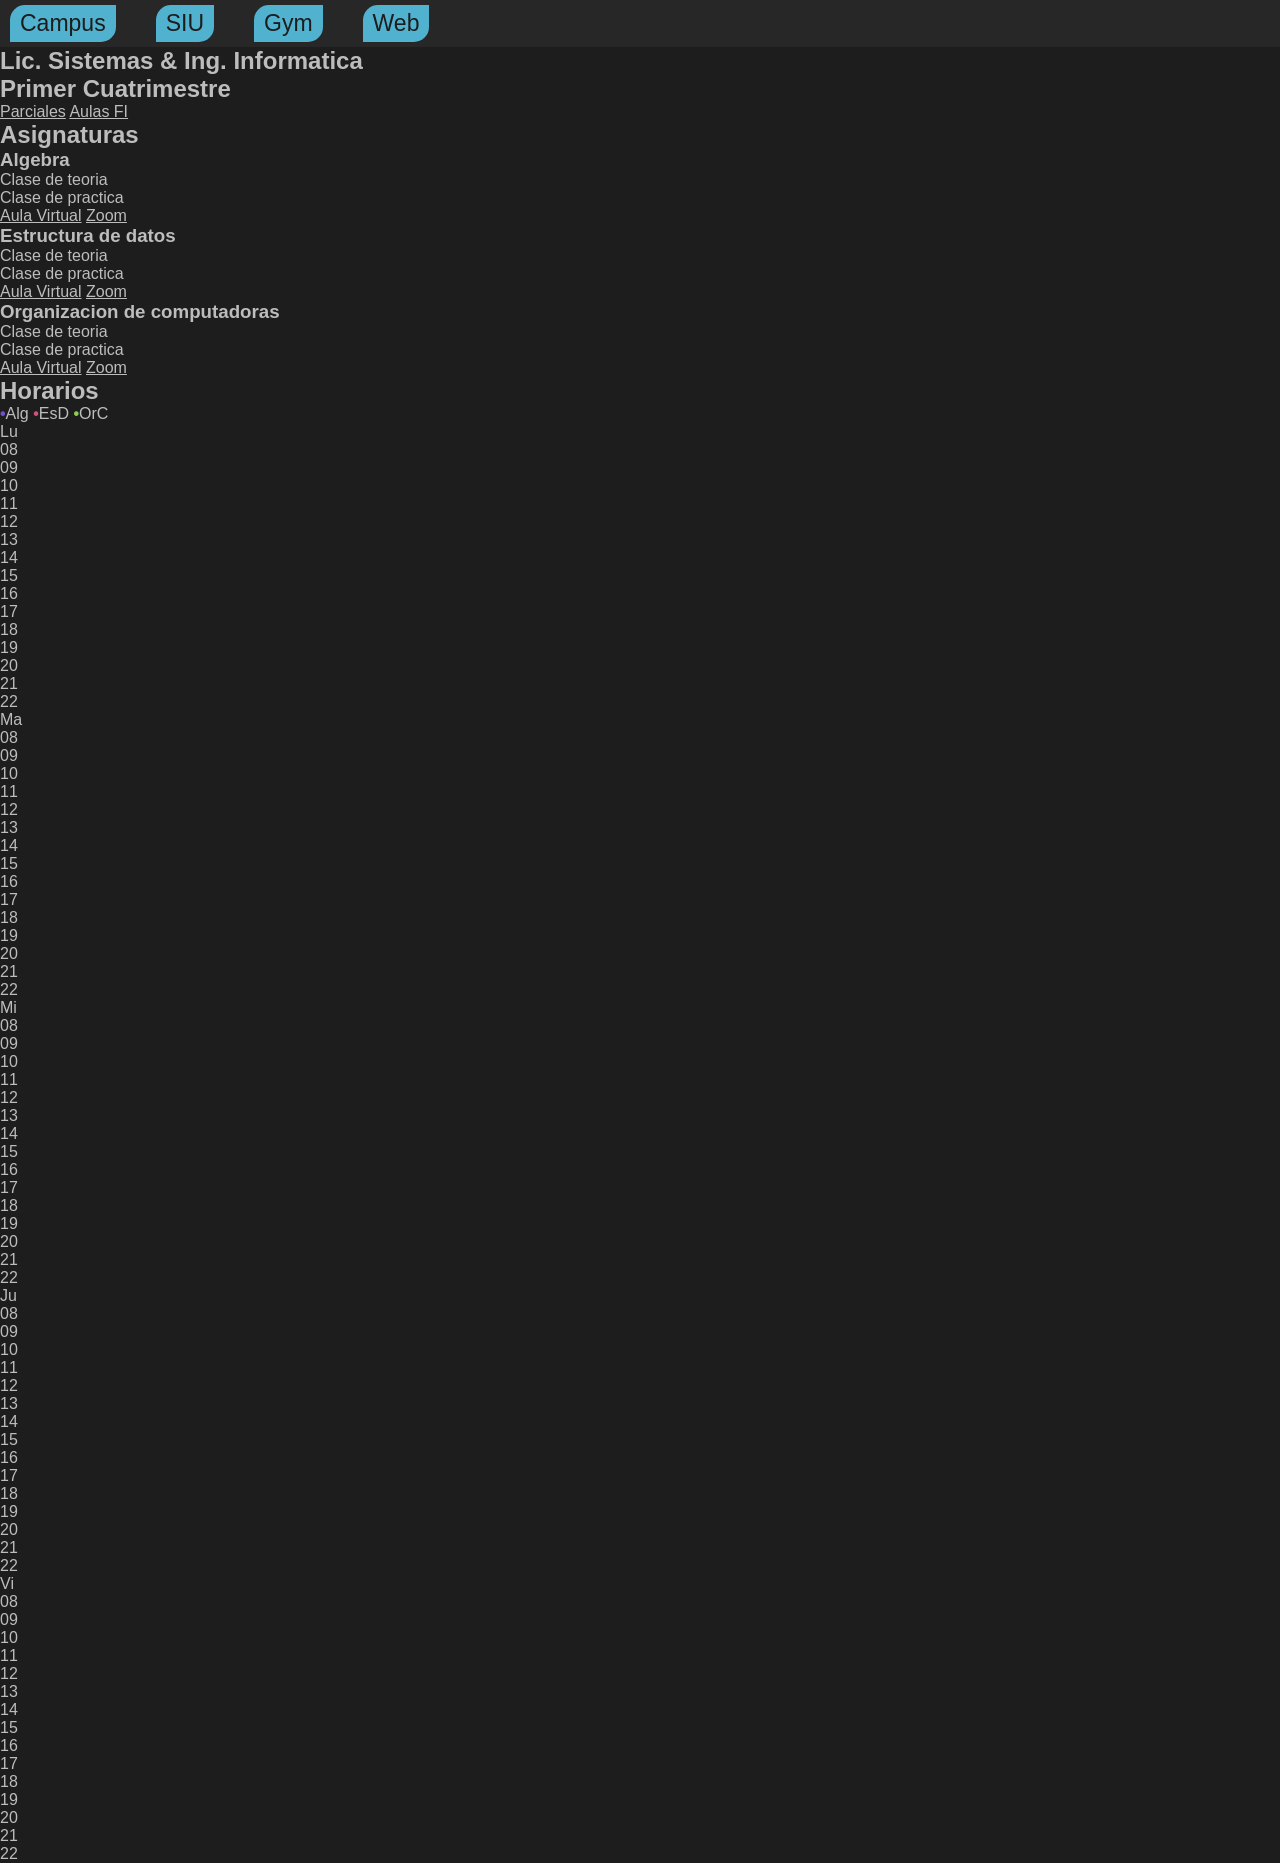
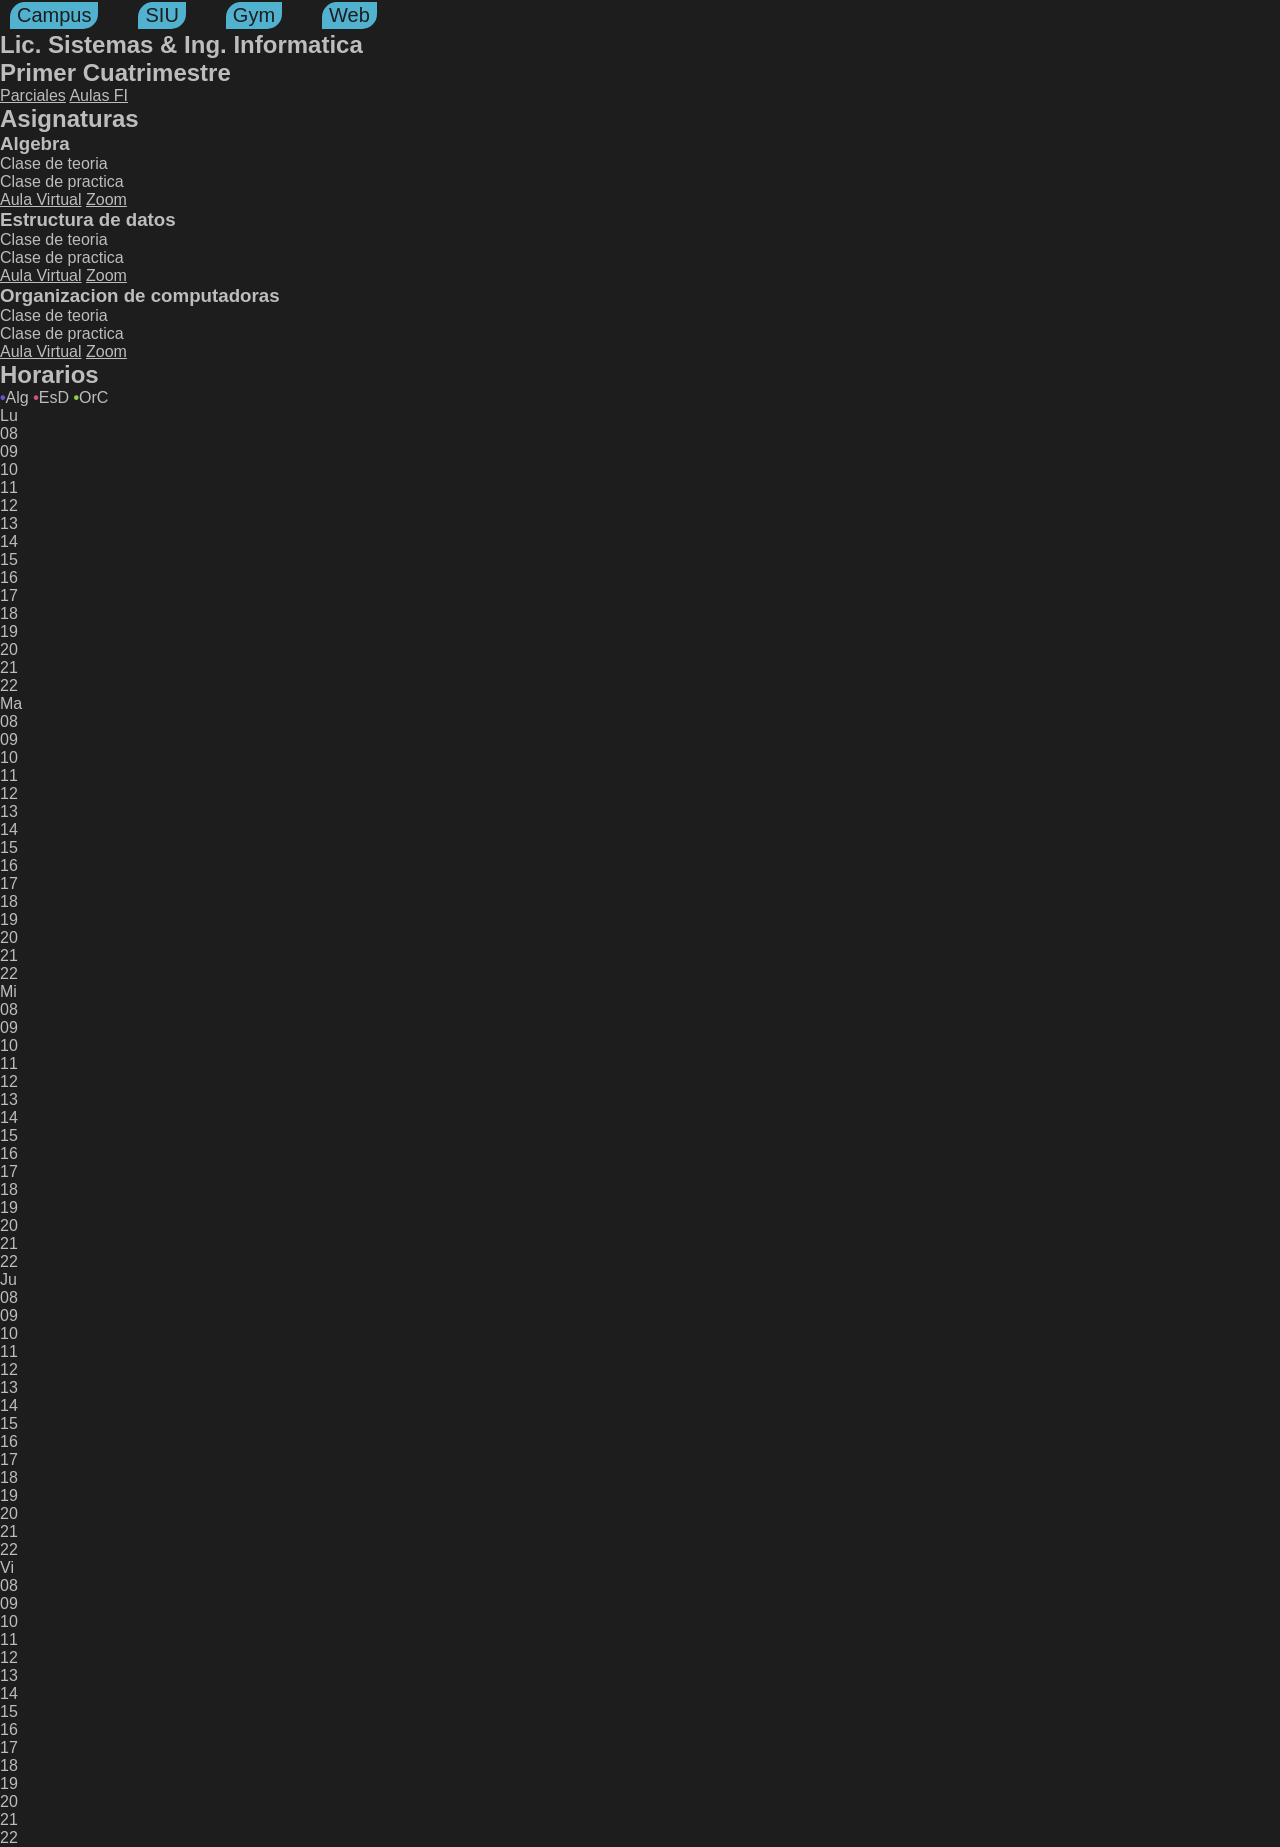

cambio en la UI v0.2

--- a/barra_superior.css
+++ b/barra_superior.css
@@ -4,27 +4,36 @@
   color: #bdbdbd;
   background-color: #1d1d1d;
   font-family: "Source Sans 3", sans-serif;
+  span,h1,h2,h3,b{
+    background-color: transparent;
+  }
 }
 
 header{
   position: relative;
-  background-color: #272727;
   display: flex;
-  padding: 5px 10px;
+  padding: 2px 10px;
   justify-content: space-between;
   .ico{
-    border-radius: 15px 0 15px 0;
     font-size: 20px;
-    padding: 5px;
-    background-color: #1d1d1d;
+    padding: 5px 7px 0 0;
     a{
-      color: white;
+      color: #bdbdbd;
       text-decoration: none;
+      background-color: transparent;
+    }
+    a:hover{
+      color: white;
+    }
+    img{
+      background-color: transparent;
+      width: 32px; 
+      height: 32px; 
+      background-color: transparent;
     }
   }
   .barra_superior {
-    background-color: #272727;
-    font-size: 23px;
+    font-size: 20px;
     display: flex;
     align-items: center;
     gap: 40px;
@@ -33,28 +42,19 @@ header{
       color: #1d1d1d;
       border-radius: 15px 0 15px 0;
       background-color: #51b2d0;
-      padding: 5px 10px;
+      padding: 2px 7px;
     }
     a:hover{;
-      color: white/*#51b2d0 -> cian*/;
       text-decoration: underline;
     }
   }
   .pdf{
-    background-color: #272727;
     margin: auto 0;
     padding-top: 5px;
     padding-left: 40px;
-    img{
-      background-color: #272727;
-    }
-    a{
-      background-color: #272727;
-
-    }
   }
 }
-.menu_expandido{
+.enlaces{
   display: none;
   a {
     color: #1d1d1d;
@@ -63,7 +63,7 @@ header{
     text-decoration: none;
     background-color: #51b2d0;
     margin: 10px 0;
-    padding: 5px 10px;
+    padding: 2px 7px;
   }
   a:hover{;
     color: white/*#51b2d0 -> cian*/;
@@ -71,13 +71,14 @@ header{
   }
 }
 
-@media only screen and (max-width: 650px){
+@media only screen and (max-width: 700px){
   header .barra_superior{
     display: none;
   }
-  .menu_expandido{
+  .enlaces{
     display: flex;
     justify-content: center;
     gap: 40px;
+    background-color: #272727;
   }
 }
